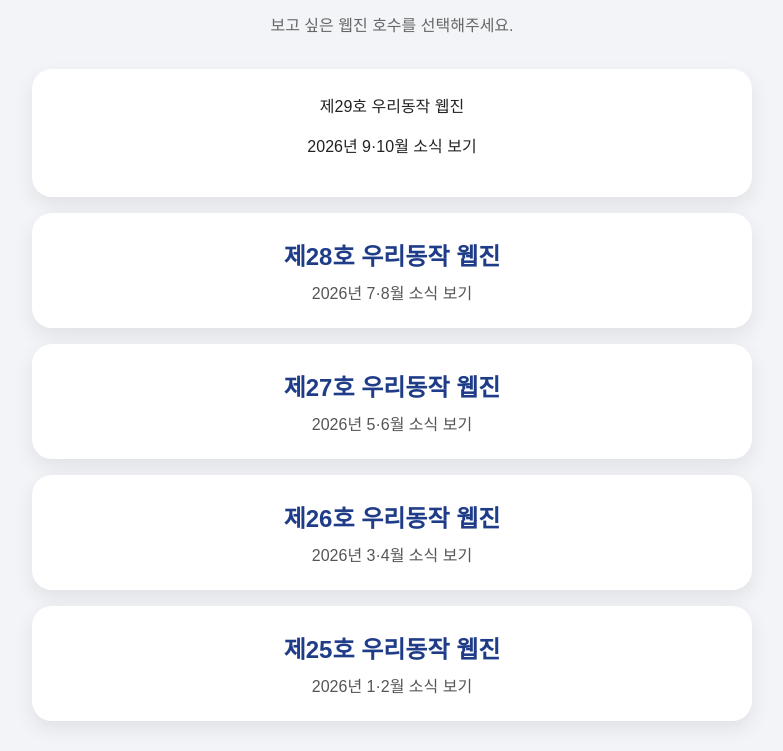
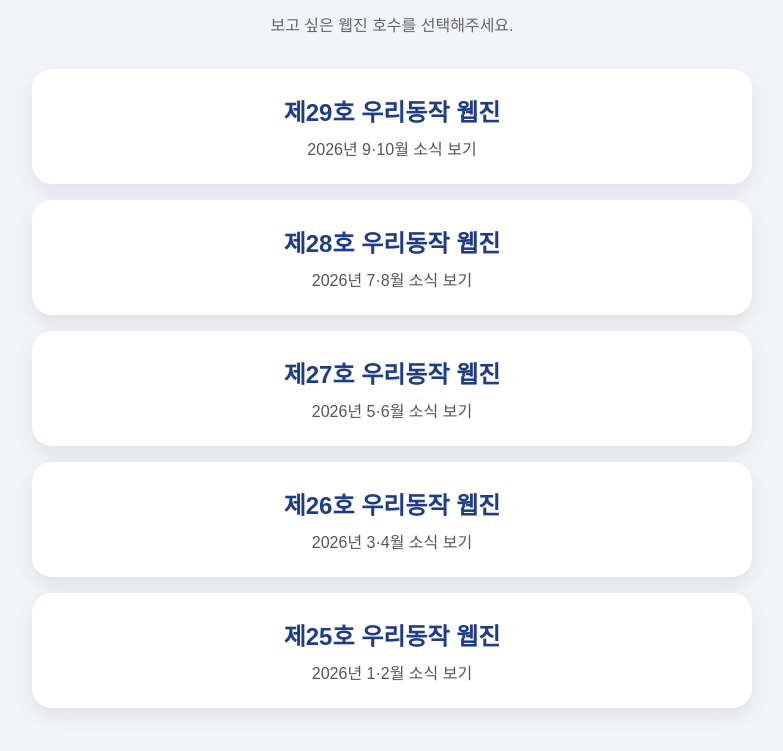
Before and after one commit to wooridjcil/wooridjcil, a plain HTML site: page index.html in a window 1280 px wide. Shown: the part 100-851 px from the top of the page, without its empty margins (248-1031 px from the left). Drawn offline with Linux system fonts and the light colour scheme.

Commit message:
Update index.html

```diff
--- a/index.html
+++ b/index.html
@@ -68,20 +68,22 @@
       보고 싶은 웹진 호수를 선택해주세요.
     </p>
   <div class="webzine-list">
-   <a href="vol29/index.html" class="webzine-card"
-    <h2>제29호 우리동작 웹진</h2>
-    <p>2026년 9·10월 소식 보기</p>
+
+  <a href="vol29/index.html" class="webzine-card">
+    <strong>제29호 우리동작 웹진</strong>
+    <span>2026년 9·10월 소식 보기</span>
   </a>
 
-    <div class="webzine-list">
   <a href="vol28/index.html" class="webzine-card">
     <strong>제28호 우리동작 웹진</strong>
     <span>2026년 7·8월 소식 보기</span>
   </a>
+
   <a href="vol27/index.html" class="webzine-card">
     <strong>제27호 우리동작 웹진</strong>
     <span>2026년 5·6월 소식 보기</span>
   </a>
+
   <a href="vol26/index.html" class="webzine-card">
     <strong>제26호 우리동작 웹진</strong>
     <span>2026년 3·4월 소식 보기</span>
@@ -91,7 +93,7 @@
     <strong>제25호 우리동작 웹진</strong>
     <span>2026년 1·2월 소식 보기</span>
   </a>
-    </div>
+
  </div>
 </body>
 </html>
```
Lines whose indentation alone changed are shown as unchanged.
